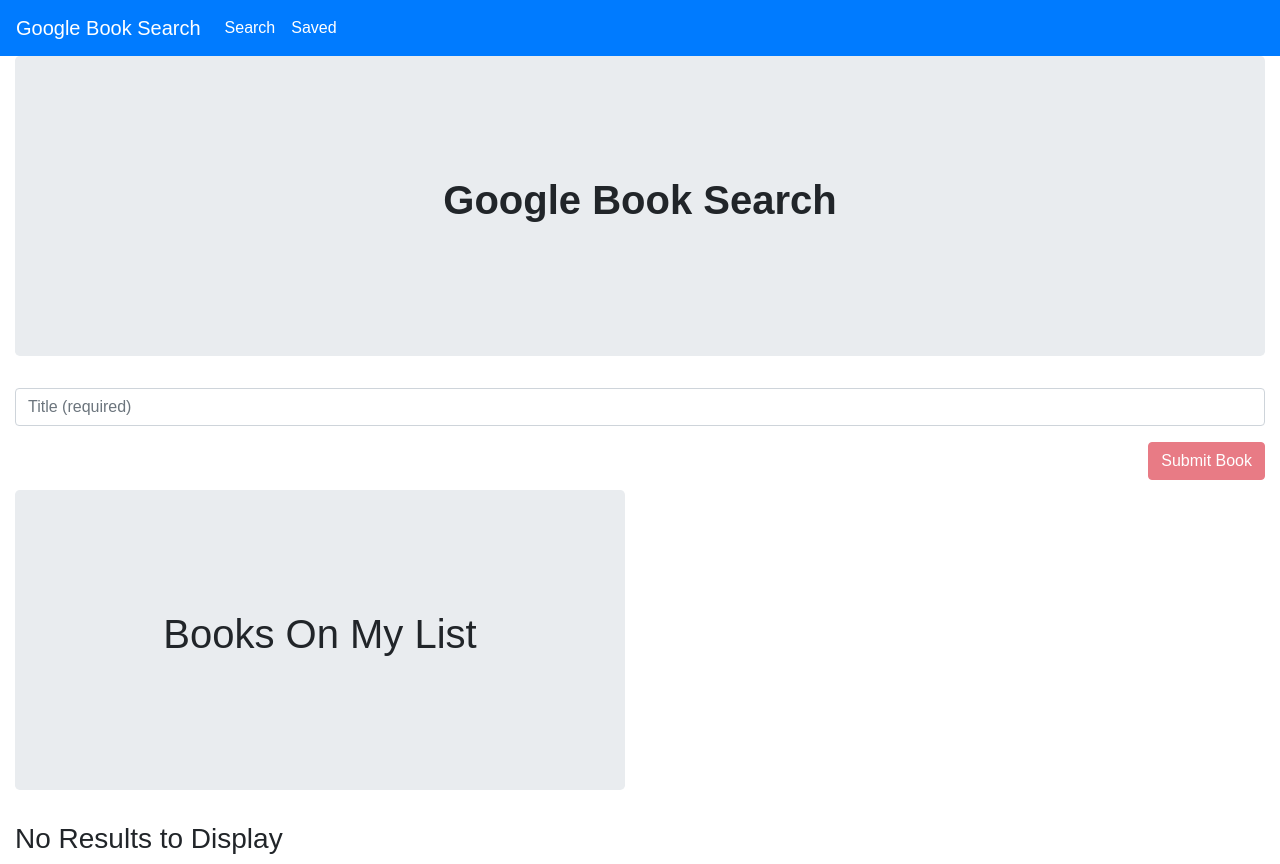
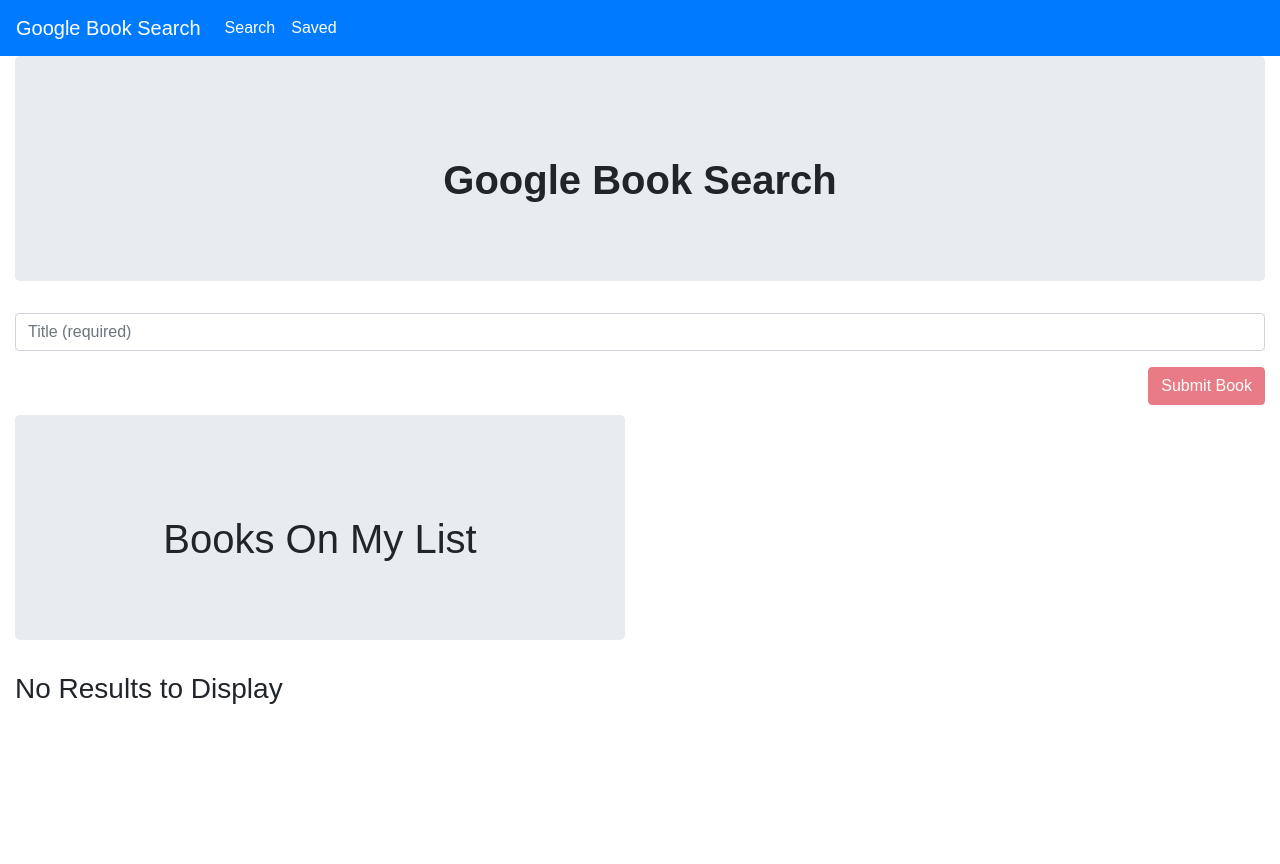
Before and after one commit to djfalciani/googlesearchbook, a React (Create React App) app in the folder client/: page / in a window 1280 px wide. After the commit the page ends 800 px from the top, so only its background shows below. Built offline with nearby package versions, Linux system fonts and the light colour scheme.

Commit message:
changed height on jumbotron

```diff
--- a/client/src/components/Jumbotron/index.js
+++ b/client/src/components/Jumbotron/index.js
@@ -3,7 +3,7 @@
 function Jumbotron({ children }) {
   return (
     <div
-      style={{ height: 300, clear: "both", paddingTop: 120, textAlign: "center" }}
+      style={{ height: 225, clear: "both", paddingTop: 100, textAlign: "center" }}
       className="jumbotron"
     >
       {children}
```
